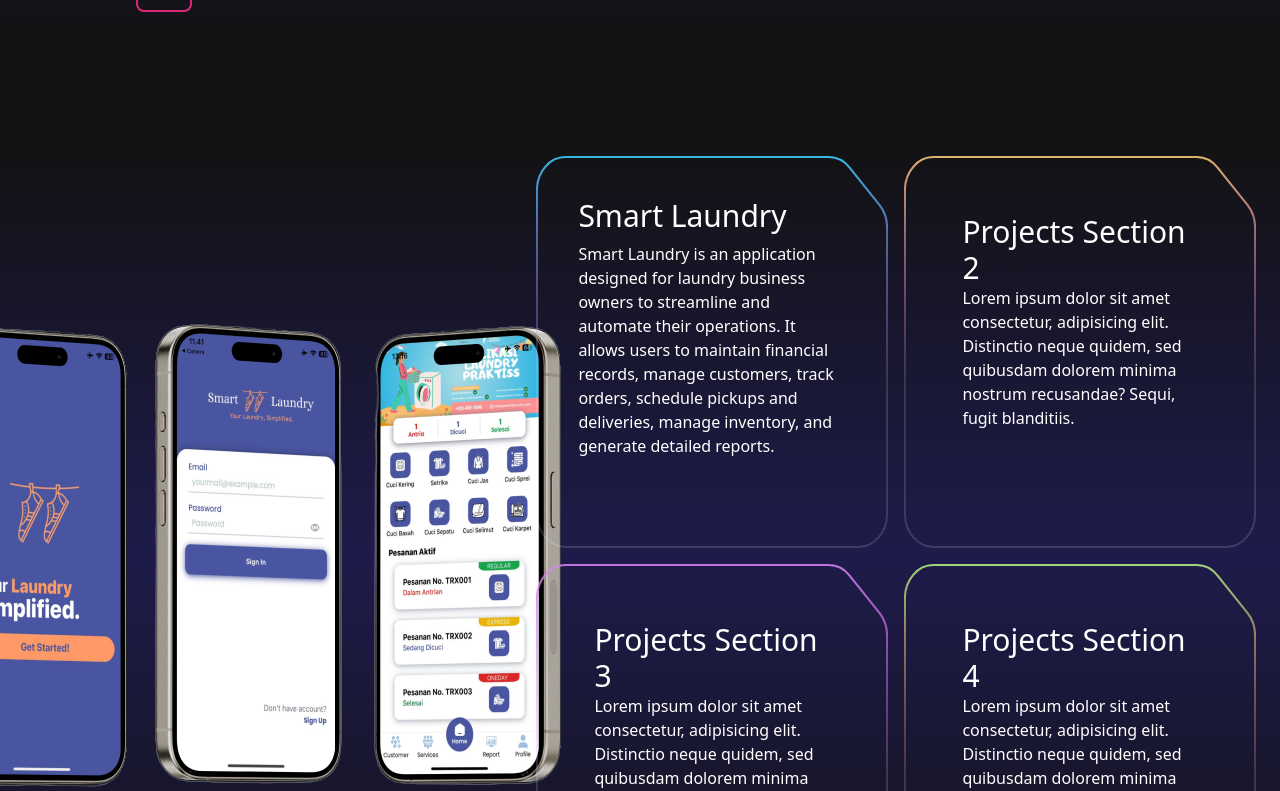
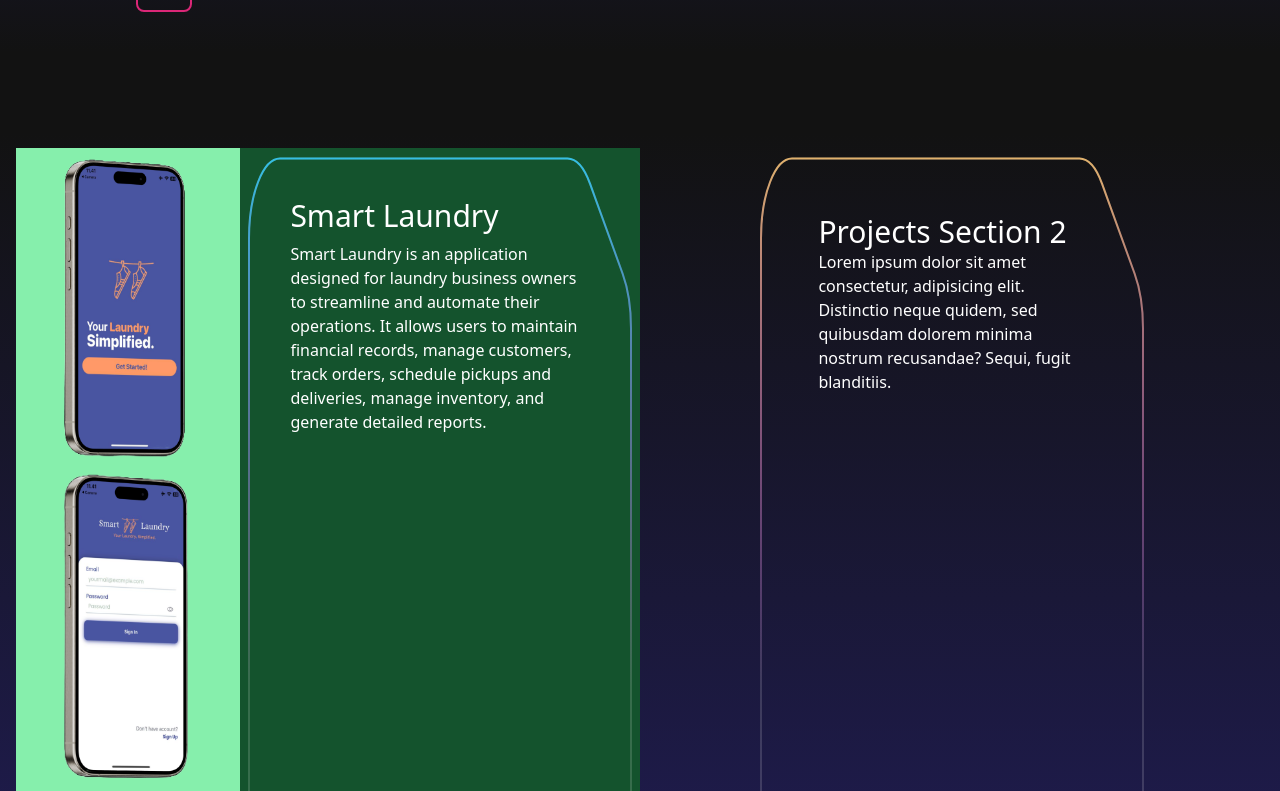
Before and after one commit to iqbalmdd/my-site, a React (Vite) app: page / in a window 1280 px wide. Shown: the part 1580-2371 px from the top of the page. Built offline with nearby package versions, Linux system fonts and the light colour scheme.

Commit message:
checkpoint 2

```diff
--- a/src/components/Projects.jsx
+++ b/src/components/Projects.jsx
@@ -13,15 +13,16 @@ const Projects = () => {
       id="projects"
       className="relative z-2 bg-gradient-to-b from-transparent via-indigo-950 flex flex-col md:flex-row items-center"
     >
-      <div className="h-100% flex items-center justify-center sm:w-2/5">
-        <img src={phone1} className="" />
-        <img src={phone2} className="" />
-        <img src={phone3} className="" />
+      <div className="grid grid-cols-1 p-4 align-middle justify-items-center lg:grid-cols-2">
+        {/* Projects 1 */}
+        <div className="flex flex-col md:flex-row justify-between bg-green-900">
+          <div className="flex flex-wrap items-center justify-center bg-green-300 w-full h-auto overflow-hidden">
+          <img src={phone1} className="h-[15rem] lg:h-[20rem]" />
+          <img src={phone2} className="h-[15rem] lg:h-[20rem]" />
+          <img src={phone3} className="h-[15rem] lg:h-[20rem]" />
           </div>
-      <div className="grid grid-cols-1 p-4 align-middle justify-items-center sm:grid-cols-1 sm:w-3/5 lg:grid-cols-2">
-        {/* Projects 1 */}
           <div
-          className="m-2 block relative p-1 bg-no-repeat bg-[length:100%_100%] md:max-w-[24rem]"
+            className="m-2 relative p-1 bg-no-repeat bg-[length:100%_100%] md:max-w-[24rem]"
             style={{ backgroundImage: `url(${card1})` }}
           >
             <div className="relative z-2 -mb-2 flex flex-col min-h-[22rem] p-[2.4rem] pointer-events-none">
@@ -33,6 +34,8 @@ const Projects = () => {
               </p>
             </div>
           </div>
+        </div>
+
         {/* Projects 2 */}
         <div
           className="m-2 block relative p-5 bg-no-repeat bg-[length:100%_100%] md:max-w-[24rem]"
```
Lines whose indentation alone changed are shown as unchanged.
